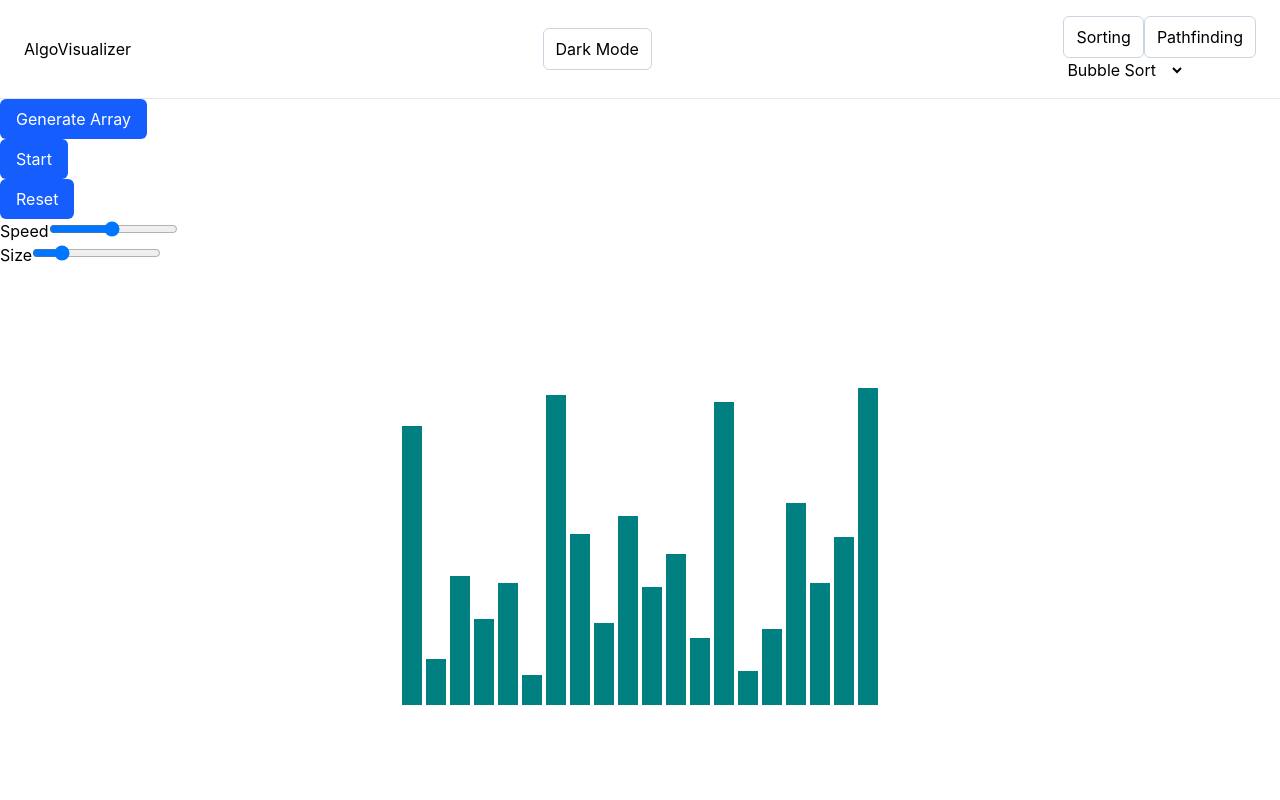
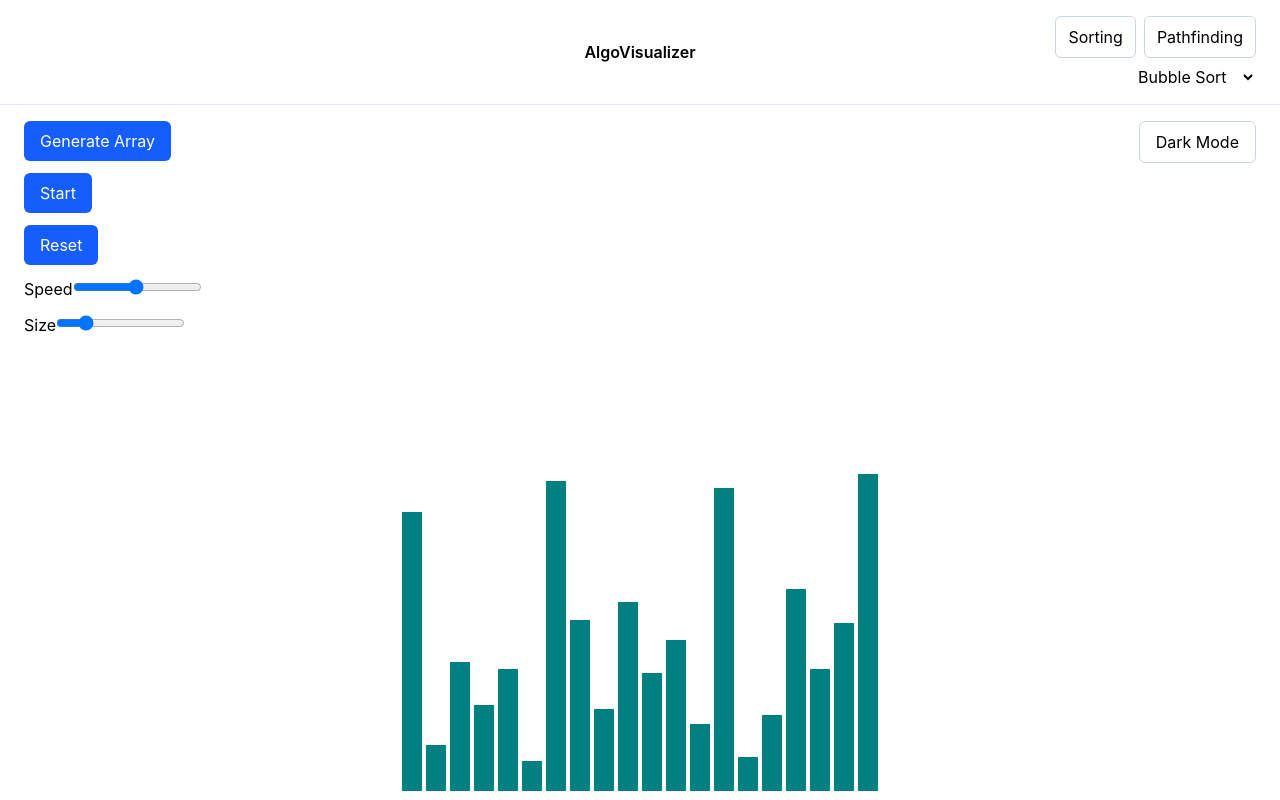
Before and after one commit to deathseeker3717/algovisualizer, a React (Vite) app: page / in a window 1280 px wide. Built offline with nearby package versions, Linux system fonts and the light colour scheme.

Commit message:
Fixed navbar

```diff
--- a/src/App.jsx
+++ b/src/App.jsx
@@ -50,9 +50,21 @@ function App() {
     <div className={theme === "dark"
     ? "min-h-screen bg-slate-950 text-white"
     : "min-h-screen bg-white text-black"}>
-      <Navbar algorithm={algorithm} setAlgorithm={setAlgorithm} theme={theme} toggleTheme={toggleTheme} />
-      <Controls setArr={setArr} setSize={setSize} size={size} setSpeed={setSpeed} speed={speed} handleStart={handleStart} isSorting={isSorting} />
-      <Visualizer arr={arr} speed={speed} />
+      <Navbar algorithm={algorithm} setAlgorithm={setAlgorithm} theme={theme} />
+
+<div className="flex items-start justify-between px-6 py-4">
+  <Controls setArr={setArr} setSize={setSize} size={size} setSpeed={setSpeed} speed={speed} handleStart={handleStart} isSorting={isSorting}
+  />
+  <button
+    className="rounded-md border border-slate-300 px-4 py-2"
+    onClick={toggleTheme}
+  >
+    {theme === "light" ? "Dark Mode" : "Light Mode"}
+  </button>
+</div>
+
+<Visualizer arr={arr} speed={speed} />
+
     </div>
   )
 }
--- a/src/components/Controls.jsx
+++ b/src/components/Controls.jsx
@@ -2,10 +2,10 @@ import { generateArray } from "../utils/generateArray";
 
 export default function Controls({setArr, setSize, size, setSpeed, speed, handleStart, isSorting}) {
     return (
-        <div>
-            <button className="rounded-md bg-blue-600 px-4 py-2 text-white hover:bg-blue-700 flex gap-2" onClick={()=> setArr(generateArray(size))} disabled={isSorting}>Generate Array</button>
+        <div className="flex flex-col items-start gap-3">
+            <button className="rounded-md bg-blue-600 px-4 py-2 text-white hover:bg-blue-700" onClick={()=> setArr(generateArray(size))} disabled={isSorting}>Generate Array</button>
             <button className="rounded-md bg-blue-600 px-4 py-2 text-white hover:bg-blue-700" onClick={handleStart} disabled={isSorting}>Start</button>
-            <button className="rounded-md bg-blue-600 px-4 py-2 text-white hover:bg-blue-700 flex gap-2">Reset</button>
+            <button className="rounded-md bg-blue-600 px-4 py-2 text-white hover:bg-blue-700">Reset</button>
             <div>
                 <label>Speed</label>
                 <input type="range" min="1" max="100" value={speed} onChange={(e) => setSpeed(Number(e.target.value))} disabled={isSorting} />
--- a/src/components/Navbar.jsx
+++ b/src/components/Navbar.jsx
@@ -1,20 +1,16 @@
 import { useState } from "react"
 
-export default function Navbar({algorithm, setAlgorithm, theme, toggleTheme}){
+export default function Navbar({algorithm, setAlgorithm, theme}){
     const [mode, setMode] = useState("sorting")
     return (
         <div className={theme === "dark"
-            ? "flex items-center justify-between px-6 py-4 border-b border-slate-800 bg-slate-900 text-white"
-            : "flex items-center justify-between px-6 py-4 border-b border-slate-200 bg-white text-black"
+            ? "grid grid-cols-3 items-center px-6 py-4 border-b border-slate-800 bg-slate-900 text-white"
+            : "grid grid-cols-3 items-center px-6 py-4 border-b border-slate-200 bg-white text-black"
         }>
-        <h2>AlgoVisualizer</h2>
+        <h2 className="col-start-2 text-center font-semibold">AlgoVisualizer</h2>
 
-        <button className="rounded-md border border-slate-300 px-3 py-2" onClick={toggleTheme}>
-            {theme === "light" ? "Dark Mode" : "Light Mode"}
-        </button>
-
-        <div className="nav-controls">
-            <div>
+        <div className="col-start-3 justify-self-end flex flex-col items-end gap-2">
+            <div className="flex gap-2">
                 <button className="rounded-md border border-slate-300 px-3 py-2" onClick={() => setMode("sorting")}>Sorting</button>
                 <button className="rounded-md border border-slate-300 px-3 py-2" onClick={() => setMode("pathfinding")}>Pathfinding</button>
             </div>
```
